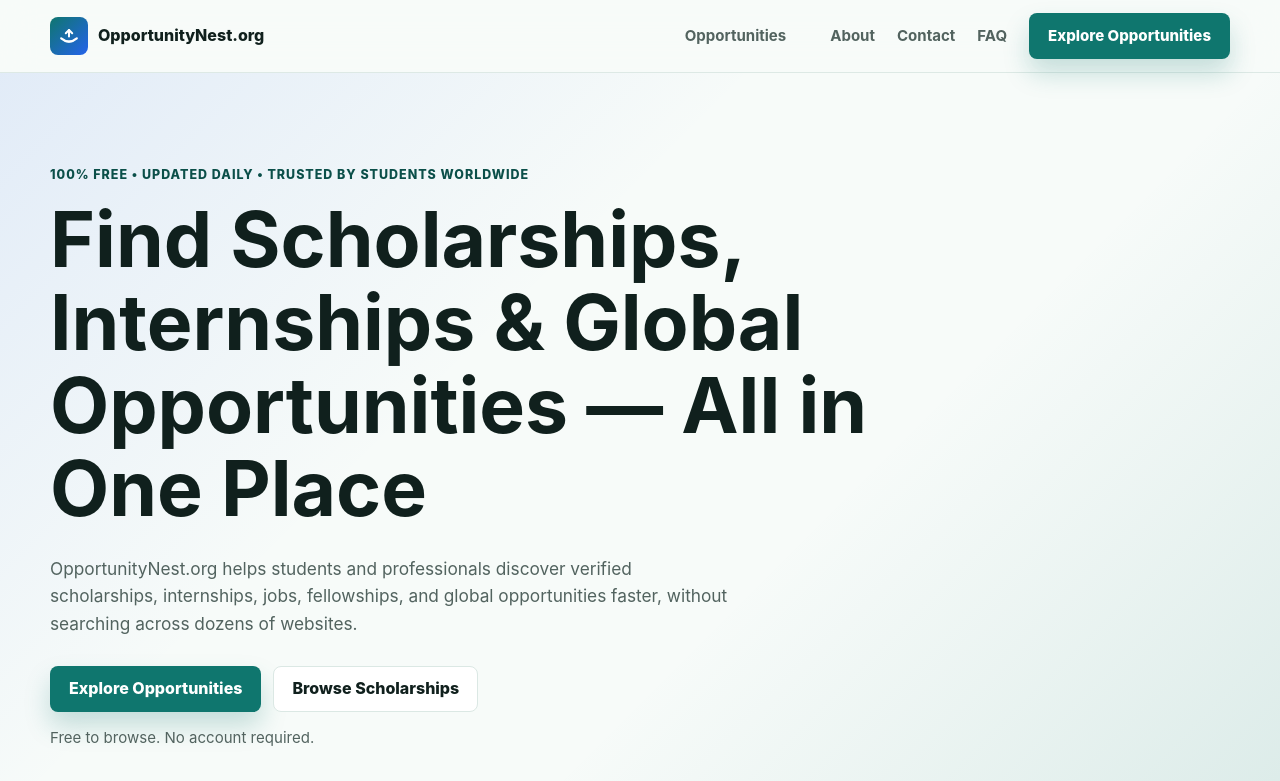
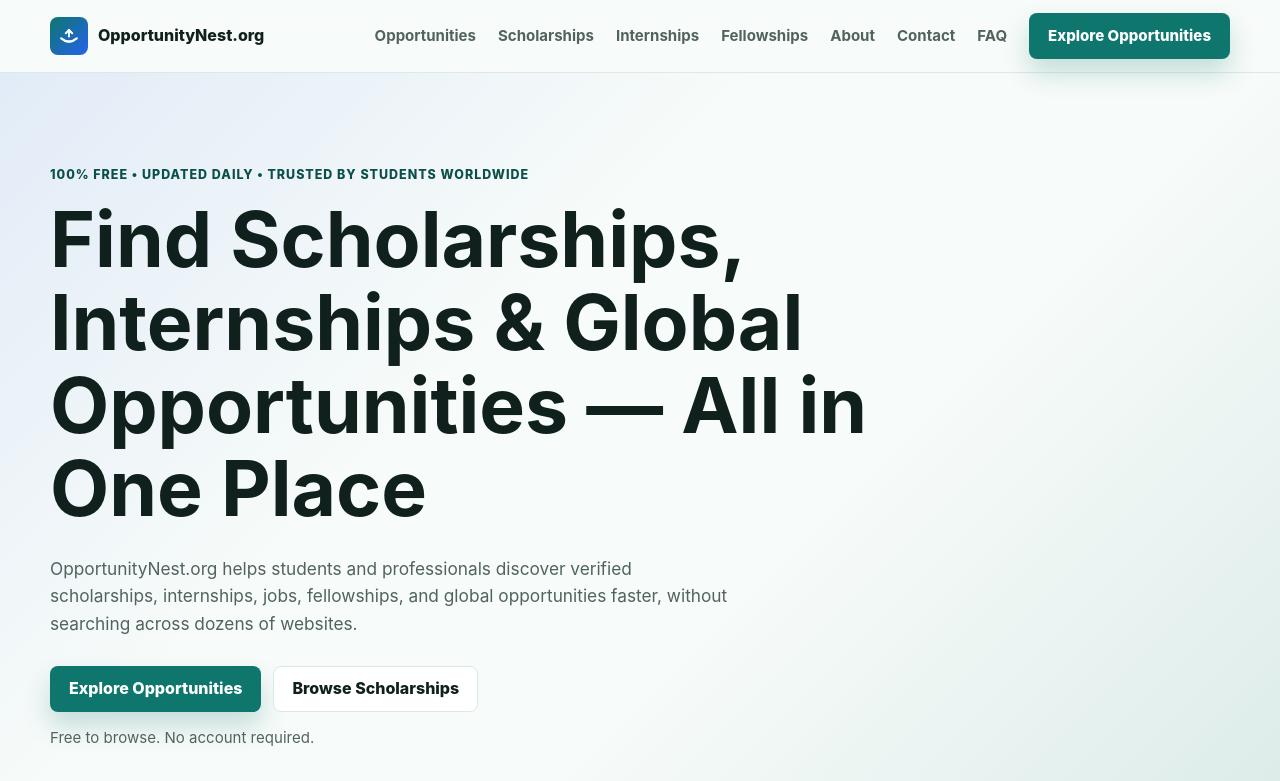
Before and after one commit to talha-2009/Student-scholarship-website, a plain HTML site: page index.html in a window 1280 px wide. Shown: the top 781 px of the page. Drawn offline with nearby package versions, Linux system fonts and the light colour scheme; no server answers.

Commit message:
Restore frontend to working state
Root Cause: The dynamic category system changes broke the frontend by:
1. Replacing hardcoded navigation links with empty dynamic containers
2. Replacing hardcoded footer links with empty dynamic containers
3. Removing hardcoded type filter options
4. Adding dynamic-types.js which tried to populate containers but failed

Fixes Applied:
- Restored hardcoded navigation links (Scholarships, Internships, Fellowships)
- Restored hardcoded footer links
- Restored hardcoded type filter options
- Removed dynamic-types.js script from index.html

Database Improvements Preserved:
- ON.fetchUniqueTypes() function in utils.js remains available
- ON.populateTypeFilter() function in utils.js remains available
- These can be used later when implementing dynamic system properly

The website is now restored to its previous working state with CSS, JavaScript, and all functionality intact.

```diff
--- a/index.html
+++ b/index.html
@@ -110,7 +110,9 @@
         </button>
         <div class="nav-menu" id="nav-menu">
           <a href="/#opportunities">Opportunities</a>
-          <div id="dynamic-nav-links"></div>
+          <a href="/scholarships.html">Scholarships</a>
+          <a href="/internships.html">Internships</a>
+          <a href="/fellowships.html">Fellowships</a>
           <a href="/about.html">About</a>
           <a href="/contact.html">Contact</a>
           <a href="/faq.html">FAQ</a>
@@ -175,6 +177,9 @@
             <label class="sr-only" for="type-filter">Filter by type</label>
             <select id="type-filter" name="type">
               <option value="">All types</option>
+              <option value="Scholarship">Scholarship</option>
+              <option value="Internship">Internship</option>
+              <option value="Fellowship">Fellowship</option>
             </select>
             <label class="sr-only" for="sort-filter">Sort results</label>
             <select id="sort-filter" name="sort">
@@ -527,7 +532,9 @@
         <!-- SEO: Footer navigation with role for landmark navigation -->
         <nav class="footer-links" role="navigation" aria-label="Footer navigation">
           <a href="/#opportunities">Opportunities</a>
-          <div id="dynamic-footer-links"></div>
+          <a href="/scholarships.html">Scholarships</a>
+          <a href="/internships.html">Internships</a>
+          <a href="/fellowships.html">Fellowships</a>
           <a href="/about.html">About</a>
           <a href="/contact.html">Contact</a>
           <a href="/faq.html">FAQ</a>
@@ -545,6 +552,5 @@
     <script src="/utils.js"></script>
     <script src="/script.js"></script>
     <script src="/nav.js"></script>
-    <script src="/dynamic-types.js"></script>
   </body>
 </html>
```
